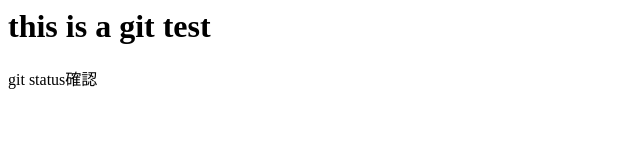
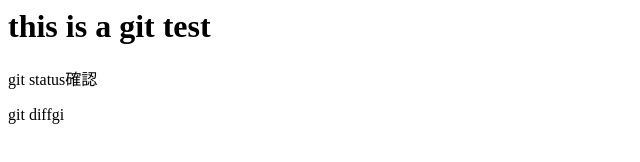
Before and after one commit to kazwell898/git_test2, a plain HTML site: page index.html in a window 1280 px wide. Shown: the full height of the page, 0-640 px from the left. Drawn offline with Linux system fonts and the light colour scheme.

Commit message:
git diff

```diff
--- a/index.html
+++ b/index.html
@@ -1,2 +1,3 @@
 <h1>this is a git test</h1>
 <p>git status確認</p>
+<p>git diffgi</p>
```
